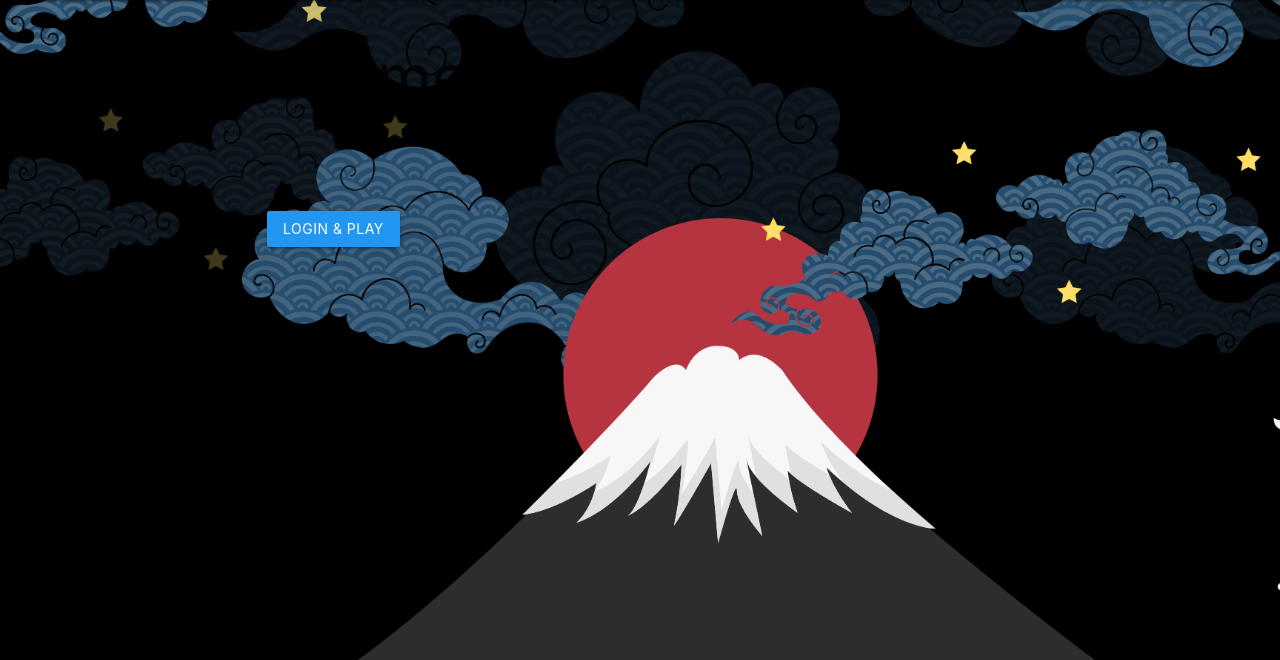
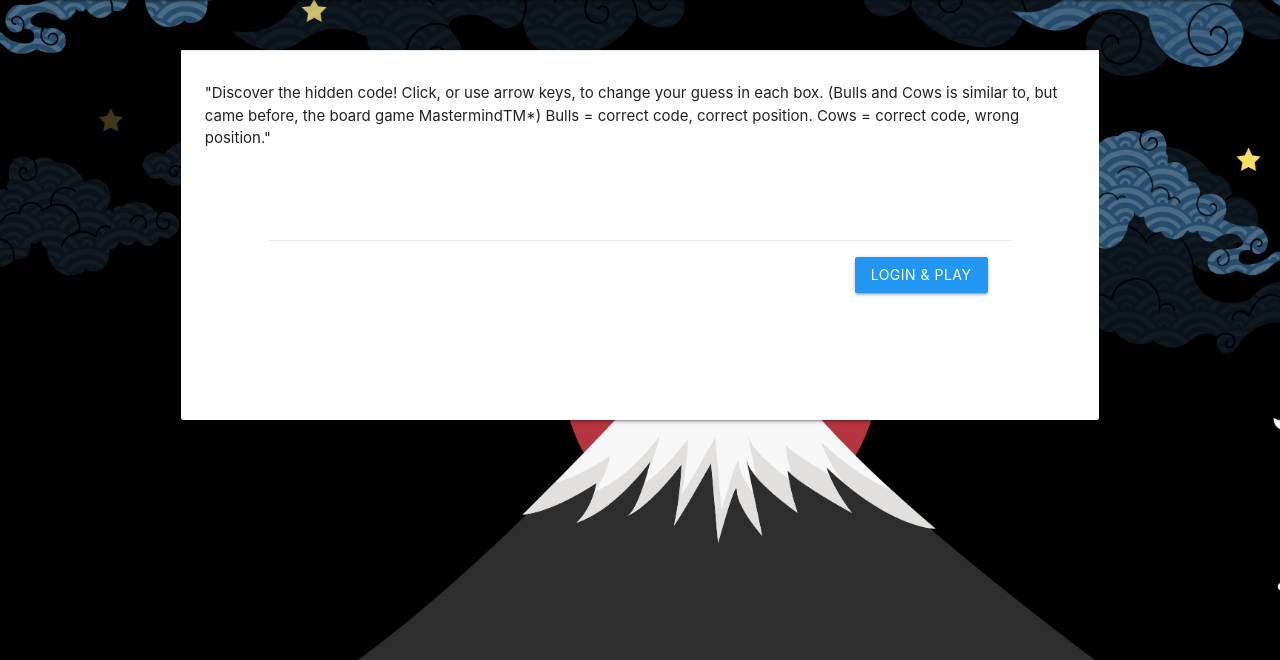
Before and after one commit to uwidcit/flaskmvc, a Flask app: page / in a window 1280 px wide. Shown: the part 64-724 px from the top of the page. Run offline with Flask 3, Linux system fonts and the light colour scheme.

Commit message:
Light editing to index page

```diff
--- a/App/templates/index.html
+++ b/App/templates/index.html
@@ -7,11 +7,20 @@
 {% block content %}
 <body class="content fill-space" style="background-image: url('/static/img/login_main.png'); background-size: cover;">
     <div class="container">
-        <h1>Welcome</h1>
-        <div class="card-action row">
-            <form action="/" style="padding:5em">
-                <a href="/login" class="blue text-white btn center">LogIn & Play</a>
-            </form>
+        <div class="card col s12" style="margin-top: 50px;">
+            <div class="card-action row">
+                <p>
+                    "Discover the hidden code! Click, or use arrow keys, to change your guess in each box.
+                    (Bulls and Cows is similar to, but came before, the board game MastermindTM*)
+                    Bulls = correct code, correct position.
+                    Cows = correct code, wrong position."
+                </p>
+                <form action="/" style="padding:5em">
+                    <div class="card-action row">
+                        <a href="/login" class="blue text-white btn right">LogIn & Play</a>
+                    </div>
+                </form>
+            </div>
         </div>
     </div>
 </body>
```
